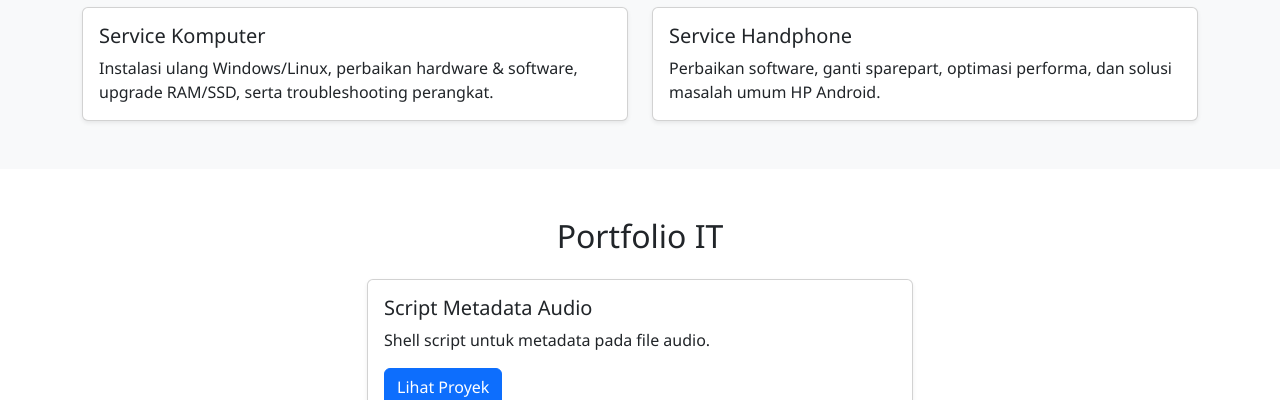
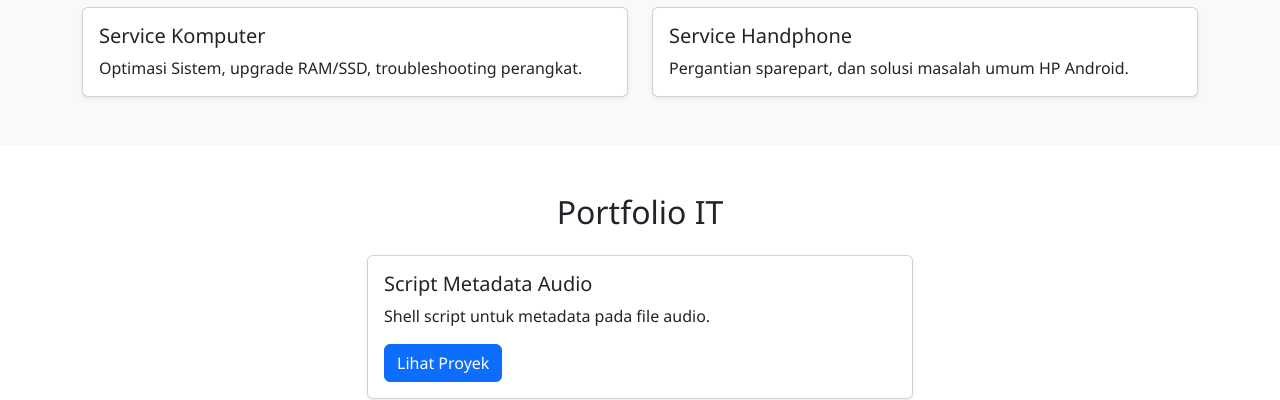
Before and after one commit to munons/munons.github.io, a plain HTML site: page index.html in a window 1280 px wide. Shown: the part 700-1100 px from the top of the page. Drawn offline with nearby package versions, Linux system fonts and the light colour scheme.

Commit message:
Update service descriptions and project link

```diff
--- a/index.html
+++ b/index.html
@@ -72,7 +72,7 @@
           <div class="card shadow-sm h-100">
             <div class="card-body">
               <h5 class="card-title">Service Komputer</h5>
-              <p class="card-text">Instalasi ulang Windows/Linux, perbaikan hardware & software, upgrade RAM/SSD, serta troubleshooting perangkat.</p>
+              <p class="card-text">Optimasi Sistem, upgrade RAM/SSD, troubleshooting perangkat.</p>
             </div>
           </div>
         </div>
@@ -80,7 +80,7 @@
           <div class="card shadow-sm h-100">
             <div class="card-body">
               <h5 class="card-title">Service Handphone</h5>
-              <p class="card-text">Perbaikan software, ganti sparepart, optimasi performa, dan solusi masalah umum HP Android.</p>
+              <p class="card-text">Pergantian sparepart, dan solusi masalah umum HP Android.</p>
             </div>
           </div>
         </div>
@@ -98,7 +98,7 @@
             <div class="card-body">
               <h5 class="card-title">Script Metadata Audio</h5>
               <p class="card-text">Shell script untuk metadata pada file audio.</p>
-              <a href="https://github.com/munons/metadata-edit" class="btn btn-primary" target="_blank">Lihat Proyek</a>
+              <a href="https://github.com/munons/metadata-audio" class="btn btn-primary" target="_blank">Lihat Proyek</a>
             </div>
           </div>
         </div>
```
